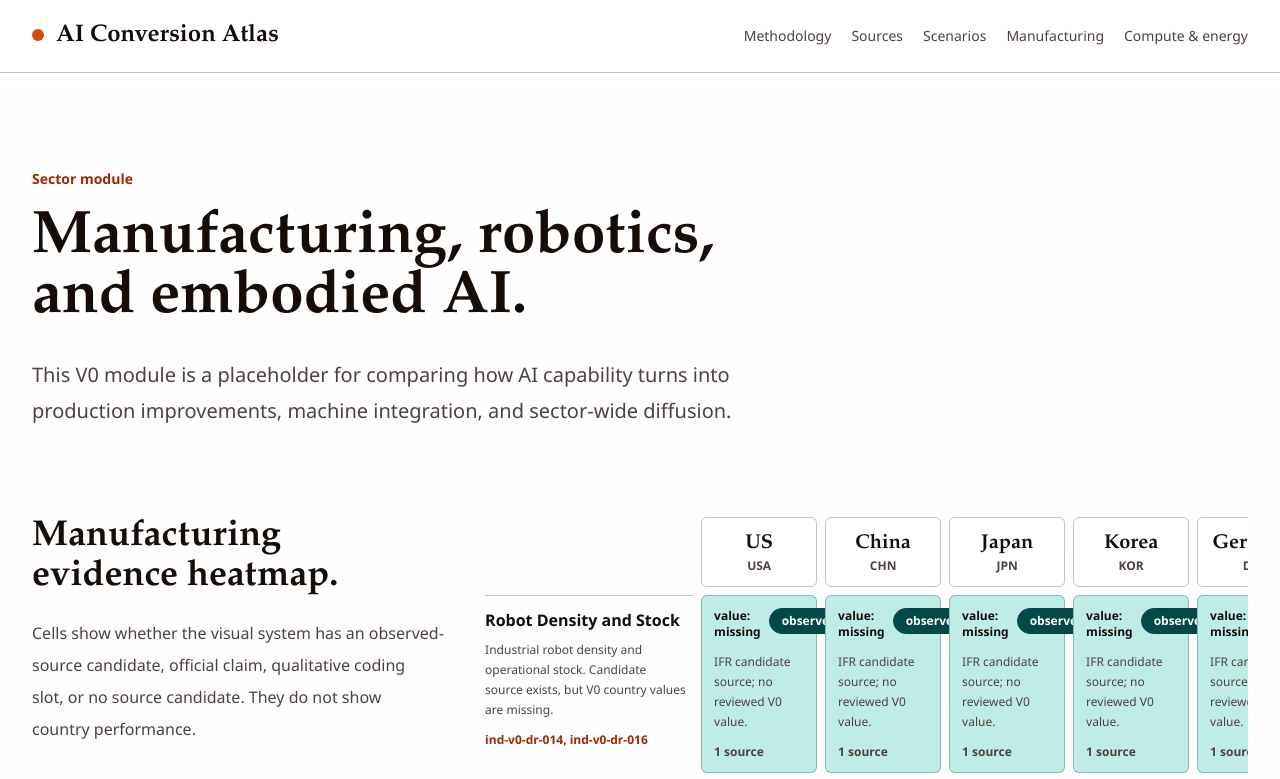
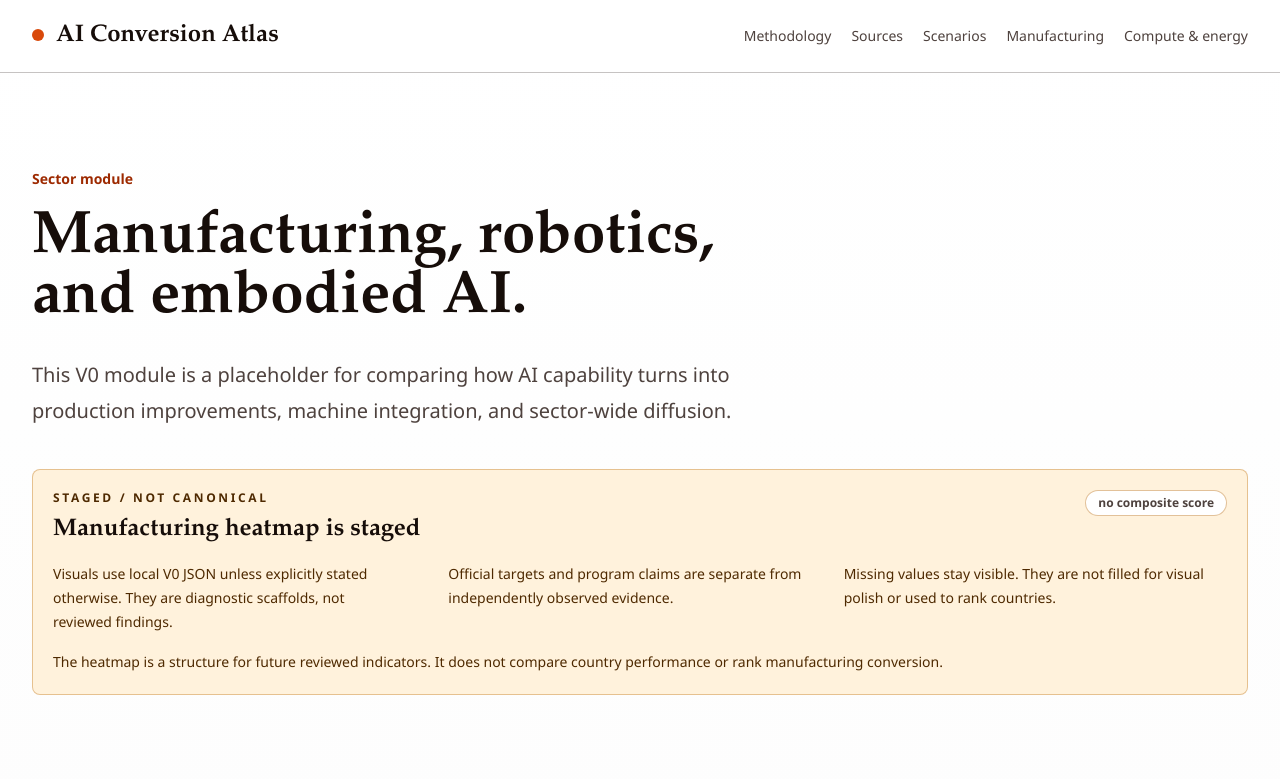
Before and after one commit to yippy141/AI-Carrying-Capacity, a Next.js app: page /sectors/manufacturing in a window 1280 px wide. Shown: the top 779 px of the page. Built offline with nearby package versions, Linux system fonts and the light colour scheme.

Commit message:
Add manufacturing staged evidence banner

```diff
--- a/app/sectors/manufacturing/page.tsx
+++ b/app/sectors/manufacturing/page.tsx
@@ -1,6 +1,7 @@
 import type { Metadata } from "next";
 
 import { SectorHeatmap } from "@/components/visuals/SectorHeatmap";
+import { StagedEvidenceBanner } from "@/components/visuals/StagedEvidenceBanner";
 import { UncertaintyLegend } from "@/components/visuals/UncertaintyLegend";
 import { MethodologyCallout } from "@/components/ui/MethodologyCallout";
 import { SourceNote } from "@/components/ui/SourceNote";
@@ -27,14 +28,23 @@
         </p>
       </div>
 
+      <div className="mt-10">
+        <StagedEvidenceBanner title="Manufacturing heatmap is staged">
+          <p>
+            The heatmap is a structure for future reviewed indicators. It does
+            not compare country performance or rank manufacturing conversion.
+          </p>
+        </StagedEvidenceBanner>
+      </div>
+
       <div className="mt-12">
         <SectorHeatmap />
       </div>
 
       <div className="mt-12">
         <MethodologyCallout title="Module data status">
-          The manufacturing data file is marked{" "}
-          {manufacturingData.metadata.status} and contains{" "}
+          The manufacturing data file is marked {" "}
+          {manufacturingData.metadata.status} and contains {" "}
           {manufacturingData.observations.length} observation records.
         </MethodologyCallout>
       </div>
```
